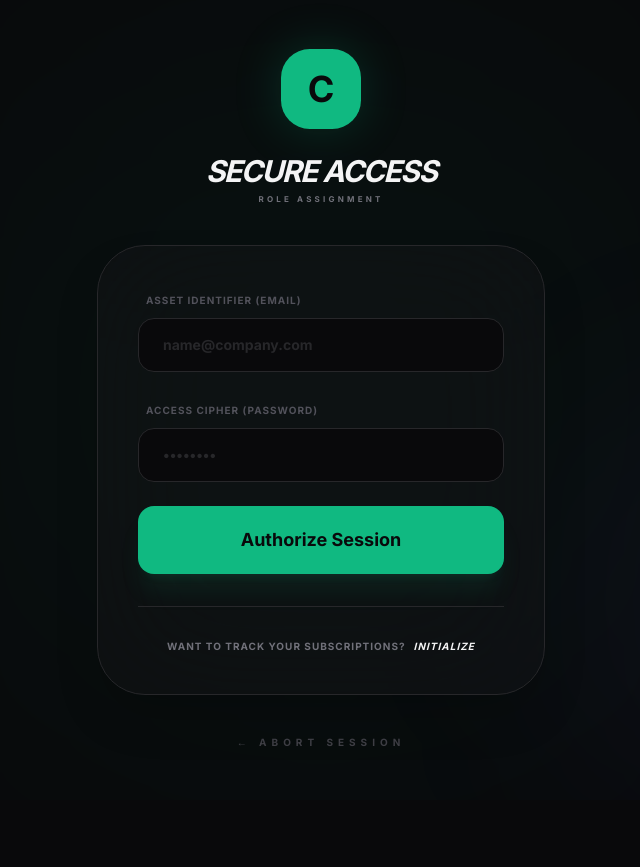
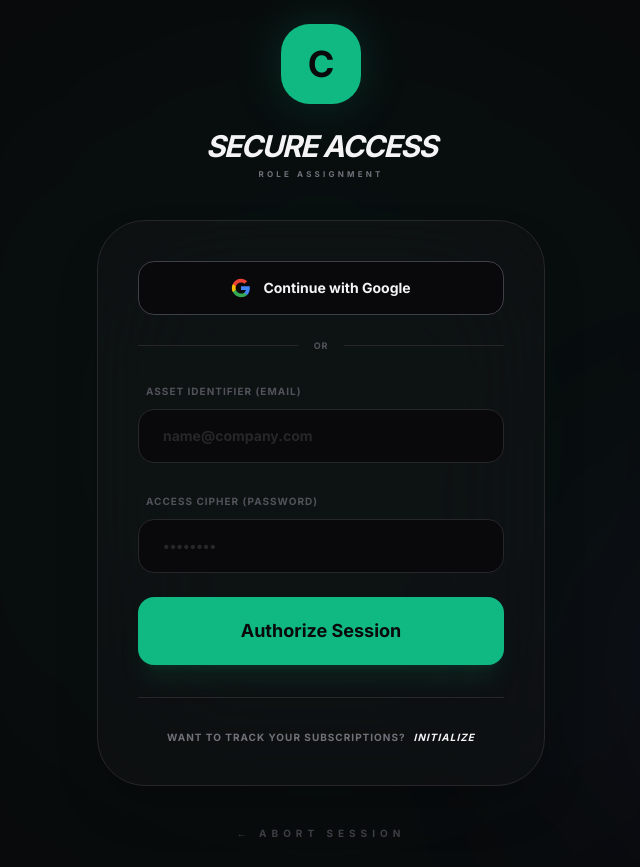
Before and after one commit to shalom-ezekiel/Cusub, a React (Vite) app: page / in a window 1280 px wide. Both pictures are taken after a click on the button "GET STARTED". Shown: the whole page, without its empty margins (319-959 px from the left). Before the commit the page ends 800 px from the top, so only its background shows below. Built offline with nearby package versions, Linux system fonts and the light colour scheme; no server answers.

Commit message:
feat: use Firebase auth instead of mock auth

```diff
--- a/components/AuthPage.tsx
+++ b/components/AuthPage.tsx
@@ -1,17 +1,52 @@
 
 import React, { useState } from 'react';
 import { User } from '../types';
-import { api } from '../services/apiService';
+import {
+  firebaseSignInWithGoogle,
+  firebaseSignInWithEmail,
+  firebaseSignUpWithEmail,
+  type FirebaseUser,
+} from '../services/firebase';
 
 interface AuthPageProps {
   onAuthSuccess: (user: User) => void;
   onExit: () => void;
 }
 
+/** Convert a Firebase user into the app's User type */
+function mapFirebaseUser(fbUser: FirebaseUser): User {
+  return {
+    id: fbUser.uid,
+    email: fbUser.email || '',
+    name: fbUser.displayName || fbUser.email?.split('@')[0] || 'Agent',
+    token: undefined,
+    preferences: {
+      default_currency: 'USD',
+      alert_sensitivity: 'aggressive',
+    },
+  };
+}
+
 const AuthPage: React.FC<AuthPageProps> = ({ onAuthSuccess, onExit }) => {
   const [isLogin, setIsLogin] = useState(true);
   const [isProcessing, setIsProcessing] = useState(false);
+  const [isGoogleProcessing, setIsGoogleProcessing] = useState(false);
   const [error, setError] = useState<string | null>(null);
+
+  const handleGoogleSignIn = async () => {
+    setIsGoogleProcessing(true);
+    setError(null);
+    try {
+      const fbUser = await firebaseSignInWithGoogle();
+      const user = mapFirebaseUser(fbUser);
+      localStorage.setItem('cusub_user', JSON.stringify(user));
+      onAuthSuccess(user);
+    } catch (err: any) {
+      setError(err?.message || 'Google sign-in failed. Please try again.');
+    } finally {
+      setIsGoogleProcessing(false);
+    }
+  };
 
   const handleSubmit = async (e: React.FormEvent<HTMLFormElement>) => {
     e.preventDefault();
@@ -20,15 +55,21 @@ const AuthPage: React.FC<AuthPageProps> = ({ onAuthSuccess, onExit }) => {
 
     const formData = new FormData(e.currentTarget);
     const email = formData.get('email') as string;
-    const name = formData.get('name') as string || email.split('@')[0];
+    const name = (formData.get('name') as string) || email.split('@')[0];
     const password = formData.get('password') as string;
 
     try {
-      // For this high-fidelity mock, we simulate network latency and security handshake
-      const user = await api.login(email, name);
+      let fbUser: FirebaseUser;
+      if (isLogin) {
+        fbUser = await firebaseSignInWithEmail(email, password);
+      } else {
+        fbUser = await firebaseSignUpWithEmail(email, password, name);
+      }
+      const user = mapFirebaseUser(fbUser);
+      localStorage.setItem('cusub_user', JSON.stringify(user));
       onAuthSuccess(user);
-    } catch (err) {
-      setError('Handshake failed. Verify credentials and perimeter access.');
+    } catch (err: any) {
+      setError(err?.message || 'Authentication failed. Please try again.');
     } finally {
       setIsProcessing(false);
     }
@@ -55,10 +96,52 @@ const AuthPage: React.FC<AuthPageProps> = ({ onAuthSuccess, onExit }) => {
 
         <div className="bg-zinc-900/40 backdrop-blur-3xl border border-zinc-800 p-10 rounded-[3rem] shadow-2xl relative">
           {error && (
-            <div className="absolute -top-4 left-10 right-10 bg-red-500/10 border border-red-500/20 px-4 py-2 rounded-full text-center">
+            <div className="absolute -top-4 left-6 right-6 bg-red-500/10 border border-red-500/20 px-4 py-2 rounded-full text-center">
               <span className="text-red-500 font-black text-[10px] uppercase tracking-widest">{error}</span>
             </div>
           )}
+
+          {/* Google Sign-In Button */}
+          <button
+            type="button"
+            onClick={handleGoogleSignIn}
+            disabled={isGoogleProcessing || isProcessing}
+            className="w-full py-4 mb-6 bg-zinc-950 border border-zinc-700 hover:border-zinc-500 text-zinc-100 font-bold text-sm rounded-2xl transition-all hover:-translate-y-0.5 active:scale-[0.98] flex items-center justify-center gap-3 disabled:opacity-50 disabled:cursor-not-allowed disabled:hover:translate-y-0"
+          >
+            {isGoogleProcessing ? (
+              <div className="w-5 h-5 border-2 border-zinc-400 border-t-transparent rounded-full animate-spin"></div>
+            ) : (
+              <>
+                {/* Google "G" icon */}
+                <svg className="w-5 h-5" viewBox="0 0 24 24">
+                  <path
+                    d="M22.56 12.25c0-.78-.07-1.53-.2-2.25H12v4.26h5.92a5.06 5.06 0 0 1-2.2 3.32v2.77h3.57c2.08-1.92 3.28-4.74 3.28-8.1z"
+                    fill="#4285F4"
+                  />
+                  <path
+                    d="M12 23c2.97 0 5.46-.98 7.28-2.66l-3.57-2.77c-.98.66-2.23 1.06-3.71 1.06-2.86 0-5.29-1.93-6.16-4.53H2.18v2.84C3.99 20.53 7.7 23 12 23z"
+                    fill="#34A853"
+                  />
+                  <path
+                    d="M5.84 14.09c-.22-.66-.35-1.36-.35-2.09s.13-1.43.35-2.09V7.07H2.18C1.43 8.55 1 10.22 1 12s.43 3.45 1.18 4.93l2.85-2.22.81-.62z"
+                    fill="#FBBC05"
+                  />
+                  <path
+                    d="M12 5.38c1.62 0 3.06.56 4.21 1.64l3.15-3.15C17.45 2.09 14.97 1 12 1 7.7 1 3.99 3.47 2.18 7.07l3.66 2.84c.87-2.6 3.3-4.53 6.16-4.53z"
+                    fill="#EA4335"
+                  />
+                </svg>
+                <span>Continue with Google</span>
+              </>
+            )}
+          </button>
+
+          {/* Divider */}
+          <div className="flex items-center gap-4 mb-6">
+            <div className="flex-1 h-px bg-zinc-800"></div>
+            <span className="text-[9px] font-black text-zinc-600 uppercase tracking-widest">or</span>
+            <div className="flex-1 h-px bg-zinc-800"></div>
+          </div>
 
           <form onSubmit={handleSubmit} className="space-y-6">
             {!isLogin && (
@@ -92,14 +175,15 @@ const AuthPage: React.FC<AuthPageProps> = ({ onAuthSuccess, onExit }) => {
                 name="password"
                 type="password"
                 placeholder="••••••••"
+                minLength={6}
                 className="w-full px-6 py-4 bg-zinc-950 border border-zinc-800 focus:border-emerald-500 rounded-2xl outline-none transition-all text-sm font-bold text-zinc-100 placeholder:text-zinc-800"
               />
             </div>
 
             <button
               type="submit"
-              disabled={isProcessing}
-              className="w-full py-5 bg-emerald-500 text-zinc-950 font-black text-lg rounded-2xl shadow-xl shadow-emerald-500/10 transition-all hover:bg-emerald-400 hover:-translate-y-1 active:scale-95 flex items-center justify-center gap-3 disabled:opacity-50"
+              disabled={isProcessing || isGoogleProcessing}
+              className="w-full py-5 bg-emerald-500 text-zinc-950 font-black text-lg rounded-2xl shadow-xl shadow-emerald-500/10 transition-all hover:bg-emerald-400 hover:-translate-y-1 active:scale-95 flex items-center justify-center gap-3 disabled:opacity-50 disabled:cursor-not-allowed disabled:hover:translate-y-0"
             >
               {isProcessing ? (
                 <div className="w-5 h-5 border-2 border-zinc-950 border-t-transparent rounded-full animate-spin"></div>
@@ -109,7 +193,7 @@ const AuthPage: React.FC<AuthPageProps> = ({ onAuthSuccess, onExit }) => {
 
           <div className="mt-8 pt-8 border-t border-zinc-800 text-center">
             <button
-              onClick={() => setIsLogin(!isLogin)}
+              onClick={() => { setIsLogin(!isLogin); setError(null); }}
               className="text-zinc-500 hover:text-emerald-400 text-[10px] font-black uppercase tracking-widest transition-colors flex items-center justify-center gap-2 mx-auto"
             >
               <span>{isLogin ? 'Want to track your subscriptions?' : 'Already have an identity?'}</span>
```
